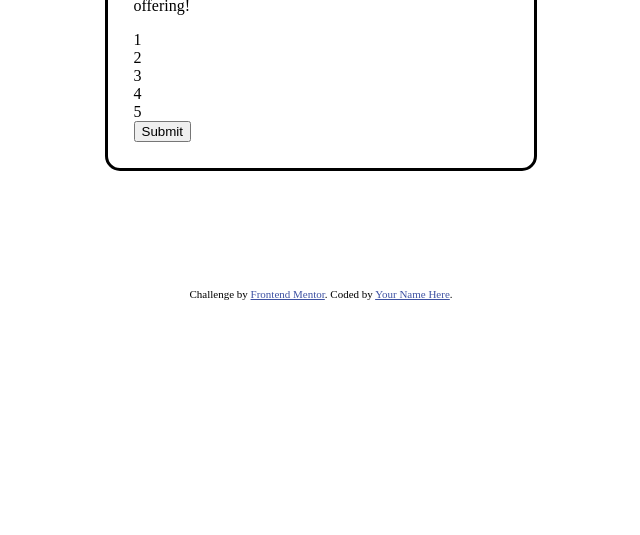
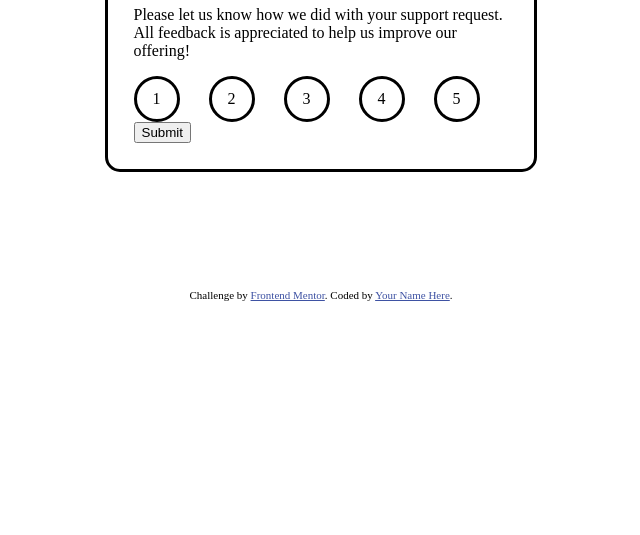
Before and after one commit to leebz45/Interactive-Rating-Component, a plain HTML site: page index.html in a window 1280 px wide. Shown: the part 265-800 px from the top of the page, without its empty margins (319-959 px from the left). Drawn offline with Linux system fonts and the light colour scheme.

Commit message:
Add star icon and rating table divs

```diff
--- a/index.html
+++ b/index.html
@@ -19,17 +19,22 @@
 
   <!-- Rating state start -->
   <div id="container">
+    <div class="star">
+      <image src="images/icon-star.svg">
+    </div>
     <h1>How did we do?</h1>
 
     <p>Please let us know how we did with your support request. All feedback is appreciated
         to help us improve our offering!
     </p>
 
-    <div class="rating">1</div>
-    <div class="rating">2</div>
-    <div class="rating">3</div>
-    <div class="rating">4</div>
-    <div class="rating">5</div>
+    <div id="rating">
+      <div class="star">1</div>
+      <div class="star">2</div>
+      <div class="star">3</div>
+      <div class="star">4</div>
+      <div class="star">5</div>
+    </div>
 
     <button>Submit</button>
 
--- a/style.css
+++ b/style.css
@@ -16,6 +16,20 @@ p {
     font-size; 15px; */
 }
 
+.star {
+    width: 2.5rem;
+    height: 2.5rem;
+    display: grid;
+    place-items: center;
+    border-radius: 50%;
+    border: solid;
+}
+
+#rating {
+    display:grid;
+    grid-template-columns: repeat(5,1fr);
+}
+
 #container {
     margin: auto;
     width: 375px;
```
